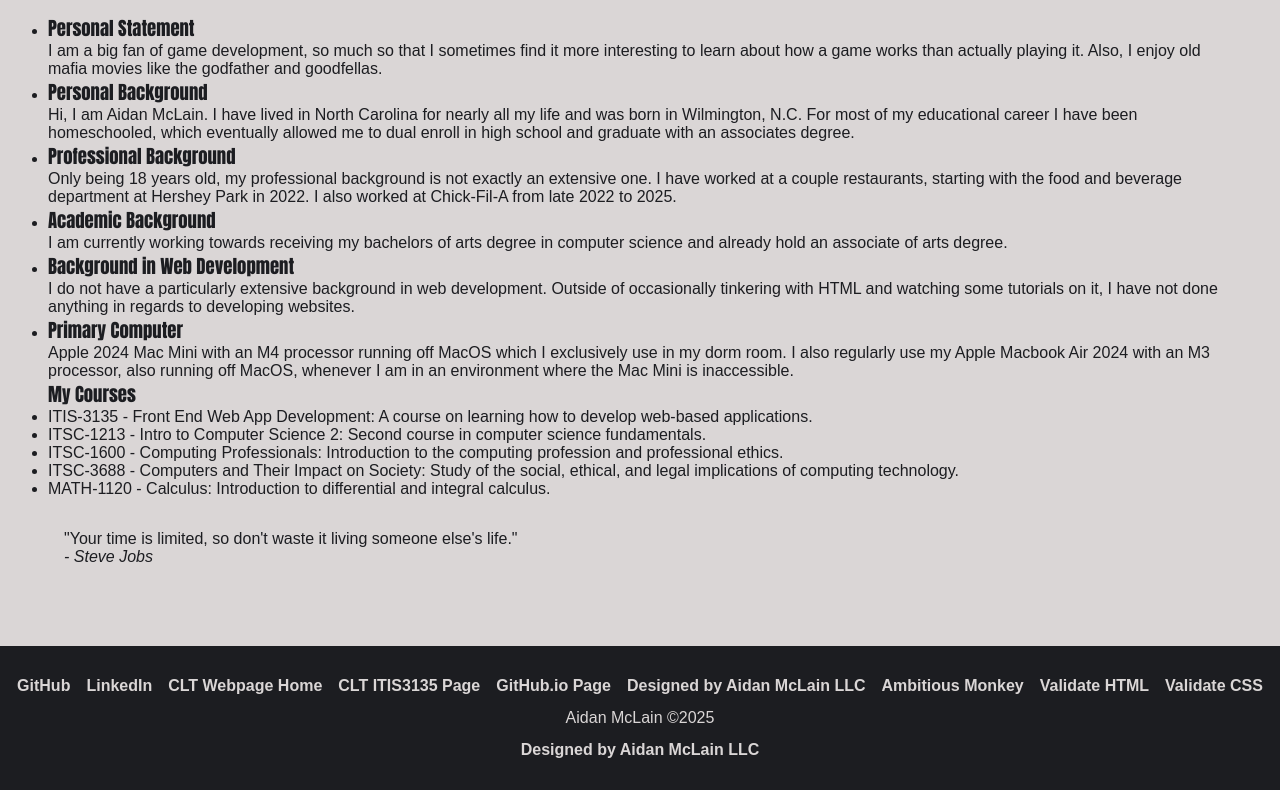
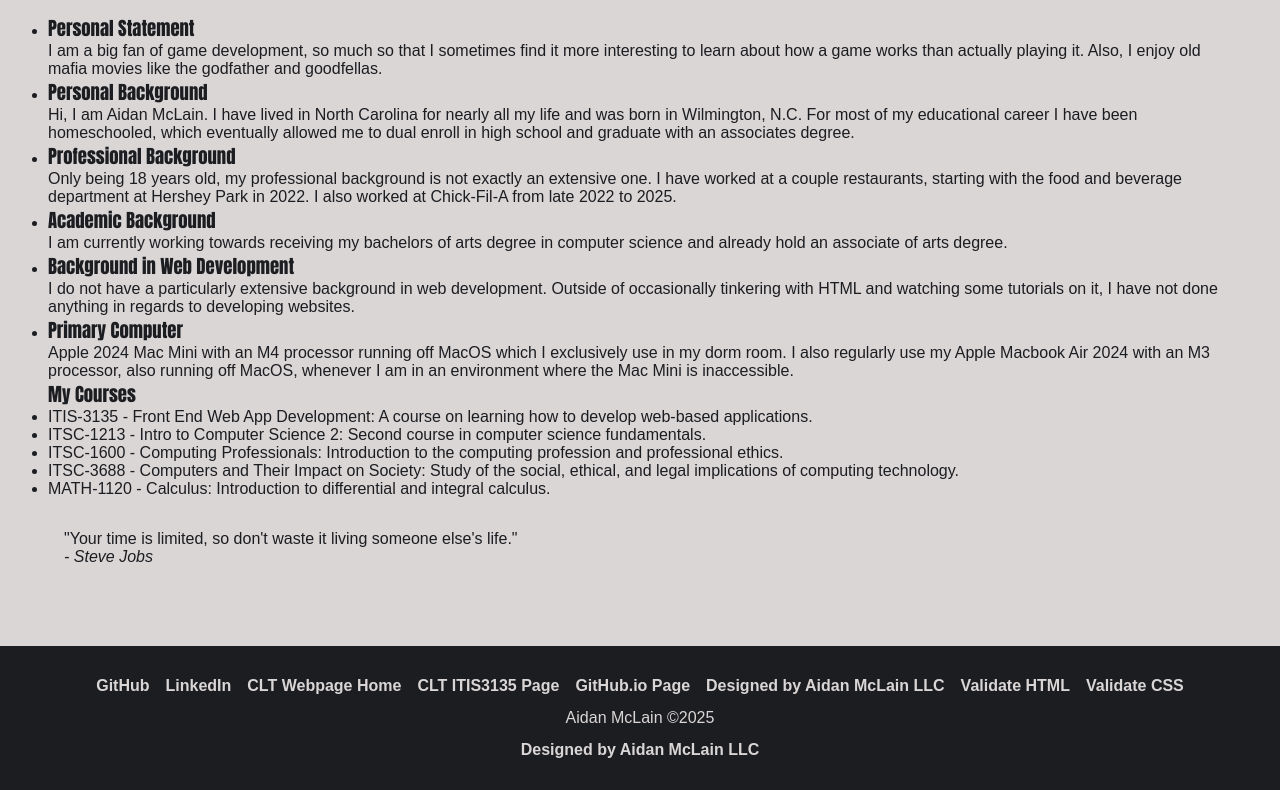
Before and after one commit to amclai10/itis3135-react, a React (Vite) app: page /introduction in a window 1280 px wide. Shown: the part 467-1257 px from the top of the page. Built offline with nearby package versions, Linux system fonts and the light colour scheme.

Commit message:
title fix

```diff
--- a/src/Footer.jsx
+++ b/src/Footer.jsx
@@ -21,7 +21,6 @@ export default function Footer() {
                 <li><a href="https://webpages.charlotte.edu/amclai10/itis3135" target="_blank">CLT ITIS3135 Page</a></li>
                 <li><a href="https://amclai10.github.io/amclai10/" target="_blank">GitHub.io Page</a></li>
                 <li><a href="aidanmc.com/">Designed by Aidan McLain LLC</a></li>
-                <li><a href="ambitiousMonkey/">Ambitious Monkey</a></li>
                 <li><a ref={htmlLinkRef} target="_blank" rel="noopener noreferrer">Validate HTML</a></li>
                 <li><a ref={cssLinkRef} target="_blank" rel="noopener noreferrer">Validate CSS</a></li>
                 <li><p>Aidan McLain &copy;2025</p></li>
```
